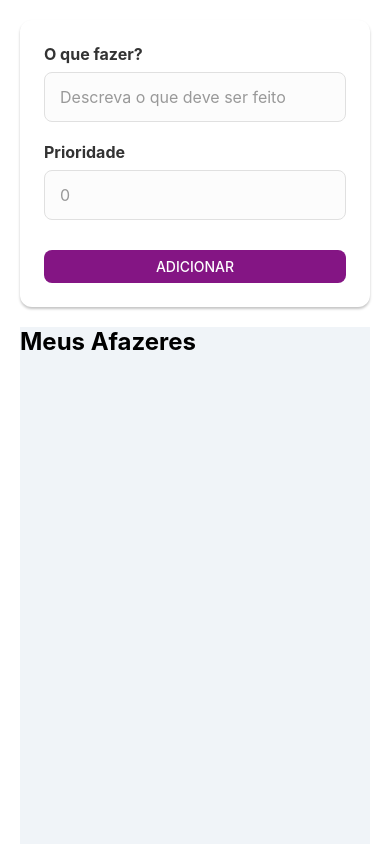
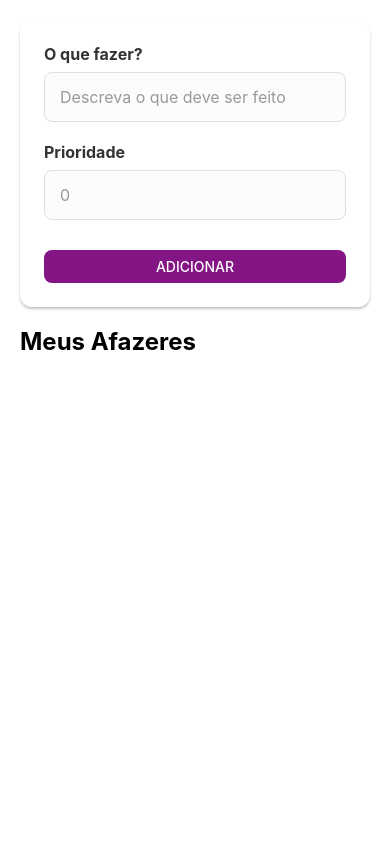
Before and after one commit to igor-mondoni/TO-DO-LIST-REACT-NATIVE, a React Native app: screen / in a window 390 px wide. Built offline with nearby package versions, Linux system fonts and the light colour scheme.

Commit message:
(Style) Removido background do Todolisttable

```diff
--- a/src/components/TodoListTable/TodoListTable.tsx
+++ b/src/components/TodoListTable/TodoListTable.tsx
@@ -29,7 +29,6 @@ const styles = StyleSheet.create({
     flex: 1,
     width: '100%',
     marginTop: 20,
-    backgroundColor: '#F0F4F8',
   },
   header: {
     fontSize: 24,
```
